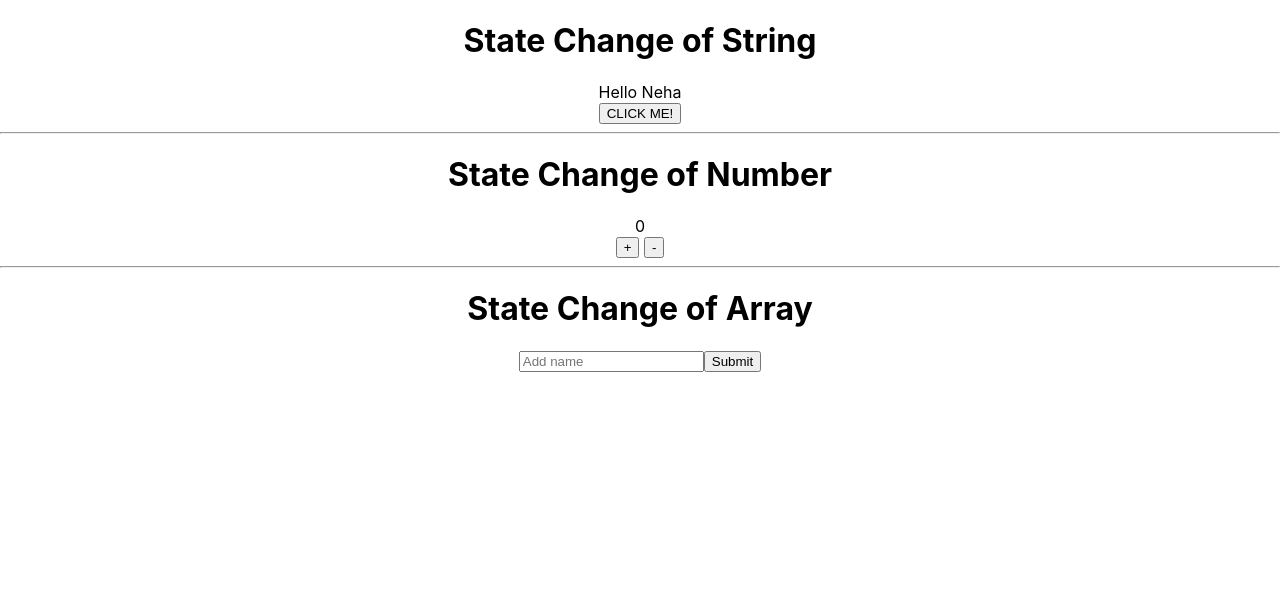
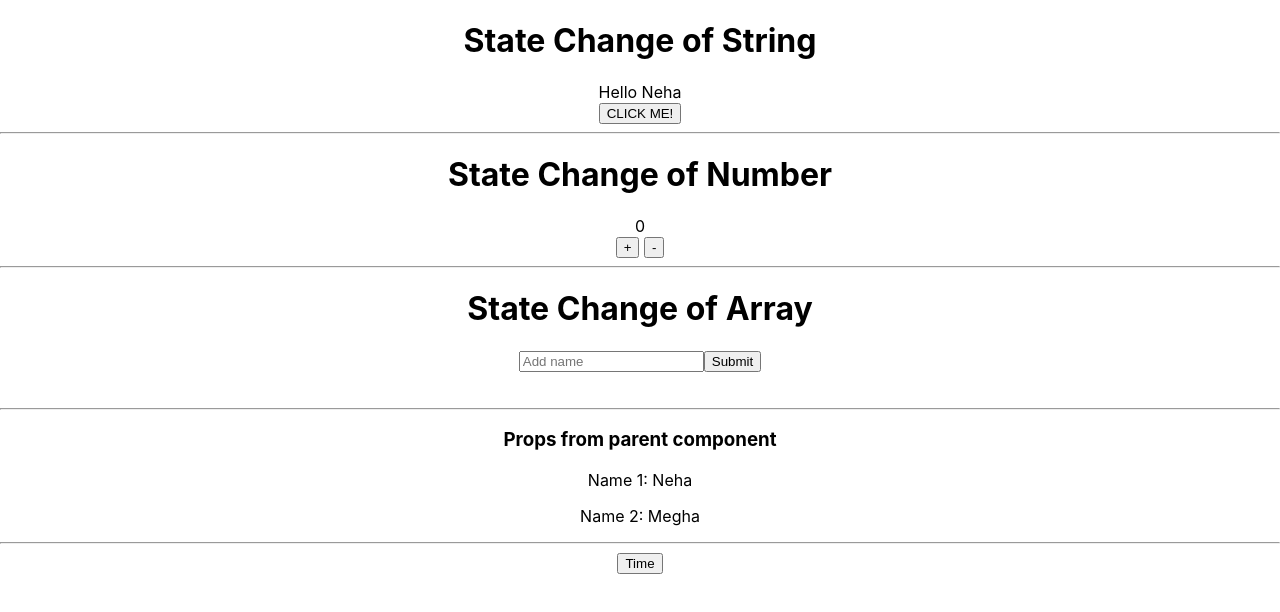
Before and after one commit to nehaannvinu/FullStackTraining, a React (Create React App) app: page / in a window 1280 px wide. Shown: the top 612 px of the page. Built offline with nearby package versions, Linux system fonts and the light colour scheme.

Commit message:
Added class component

```diff
--- a/src/App.js
+++ b/src/App.js
@@ -1,11 +1,30 @@
-import logo from './logo.svg';
 import './App.css';
 import UseStateExample from './components/useStateExample';
+import PropsExample from './components/propsExample';
+import ClassComponent from './components/classComponent';
+import {useState } from 'react'
 
 function App() {
+
+  const [flag, setFlag] = useState(false);
+
+  const names = {
+    name1: "Neha",
+    name2: "Megha"
+  }
+
   return(
     <div className="App">
       <UseStateExample />
+      {/* Passing names as props to child component */}
+      <PropsExample names={names}/>
+      <div>
+        <hr/>
+      </div>
+      <button onClick={()=> setFlag(!flag)}>Time</button>
+      <div>
+        {flag? <ClassComponent/>:" "}
+      </div>
     </div>
   )
 }
--- /dev/null
+++ b/src/components/classComponent.js
@@ -0,0 +1,38 @@
+import React from 'react'
+
+
+class ClassComponent extends React.Component {
+    state = {
+        time: new Date().toString()
+    };
+
+    componentDidMount(){
+        console.log("Component Mounted")
+        this.interval = setInterval(this.showDate,1000);
+    }
+
+    componentWillUnmount(){
+        console.log("Component unmounted");
+        clearInterval(this.interval)
+    }
+
+    componentDidUpdate() {
+        console.log("Component Updated");
+    }
+
+    showDate = () => {
+        this.setState({ time: new Date().toString()})
+    };
+
+    render(){
+        return(
+            <div>
+                <h3>Time</h3>
+                <div>{this.state.time}</div>
+            </div>
+        )
+    }
+
+}
+
+export default ClassComponent;
--- /dev/null
+++ b/src/components/propsExample.js
@@ -0,0 +1,12 @@
+const PropsExample = (props) => {
+
+    return (
+        <div>
+            <h3>Props from parent component</h3>
+            <p>Name 1: {props.names.name1}</p>
+            <p>Name 2: {props.names.name2}</p>
+        </div>
+    )
+}
+
+export default PropsExample;
--- a/src/components/useStateExample.js
+++ b/src/components/useStateExample.js
@@ -55,6 +55,7 @@ const UseStateExample = () => {
                     ))}
                 </ul>
             </div>
+            <hr/>
         </div>
     );
 }
```
